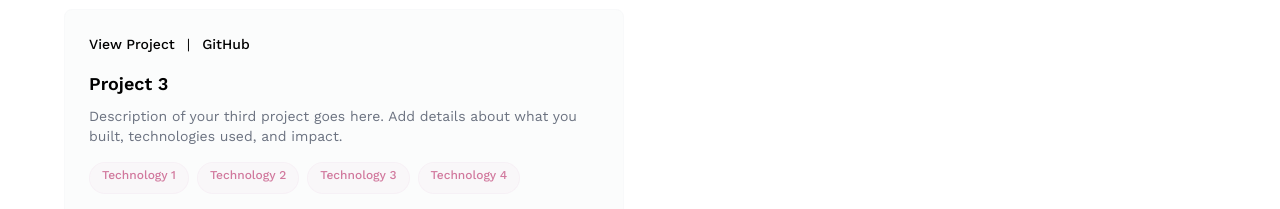
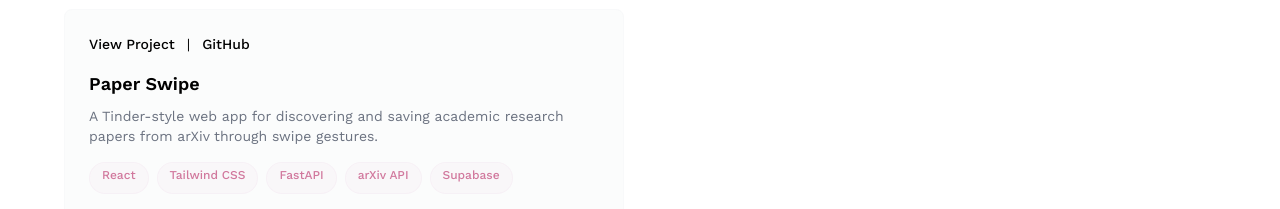
Before and after one commit to riddhigangbhoj/portfolio, a Next.js app: page / in a window 1280 px wide. Shown: the part 743-952 px from the top of the page. Built offline with nearby package versions, Linux system fonts and the light colour scheme.

Commit message:
Add details of Project3

```diff
--- a/src/app/page.js
+++ b/src/app/page.js
@@ -83,15 +83,16 @@ export default function Home() {
                   <span className="text-gray-300">|</span>
                   <a href="https://github.com/yourusername/project3" target="_blank" rel="noopener noreferrer" className="text-gray-400 hover:text-gray-600 font-medium transition-colors">GitHub</a>
                 </div>
-                <h4 className="text-lg font-semibold mb-2 text-black">Project 3</h4>
+                <h4 className="text-lg font-semibold mb-2 text-black">Paper Swipe</h4>
                 <p className="text-gray mb-4 text-sm">
-                  Description of your third project goes here. Add details about what you built, technologies used, and impact.
+                  A Tinder-style web app for discovering and saving academic research papers from arXiv through swipe gestures.
                 </p>
                 <div className="flex flex-wrap gap-2 min-h-[2rem]">
-                  <span className="px-3 py-1 bg-soft-pink/20 text-muted-pink rounded-full text-xs font-medium border border-soft-pink/40">Technology 1</span>
-                  <span className="px-3 py-1 bg-soft-pink/20 text-muted-pink rounded-full text-xs font-medium border border-soft-pink/40">Technology 2</span>
-                  <span className="px-3 py-1 bg-soft-pink/20 text-muted-pink rounded-full text-xs font-medium border border-soft-pink/40">Technology 3</span>
-                  <span className="px-3 py-1 bg-soft-pink/20 text-muted-pink rounded-full text-xs font-medium border border-soft-pink/40">Technology 4</span>
+                  <span className="px-3 py-1 bg-soft-pink/20 text-muted-pink rounded-full text-xs font-medium border border-soft-pink/40">React</span>
+                  <span className="px-3 py-1 bg-soft-pink/20 text-muted-pink rounded-full text-xs font-medium border border-soft-pink/40">Tailwind CSS</span>
+                  <span className="px-3 py-1 bg-soft-pink/20 text-muted-pink rounded-full text-xs font-medium border border-soft-pink/40">FastAPI</span>
+                  <span className="px-3 py-1 bg-soft-pink/20 text-muted-pink rounded-full text-xs font-medium border border-soft-pink/40">arXiv API</span>
+                  <span className="px-3 py-1 bg-soft-pink/20 text-muted-pink rounded-full text-xs font-medium border border-soft-pink/40">Supabase</span>
                 </div>
               </div>
             </div>
```
